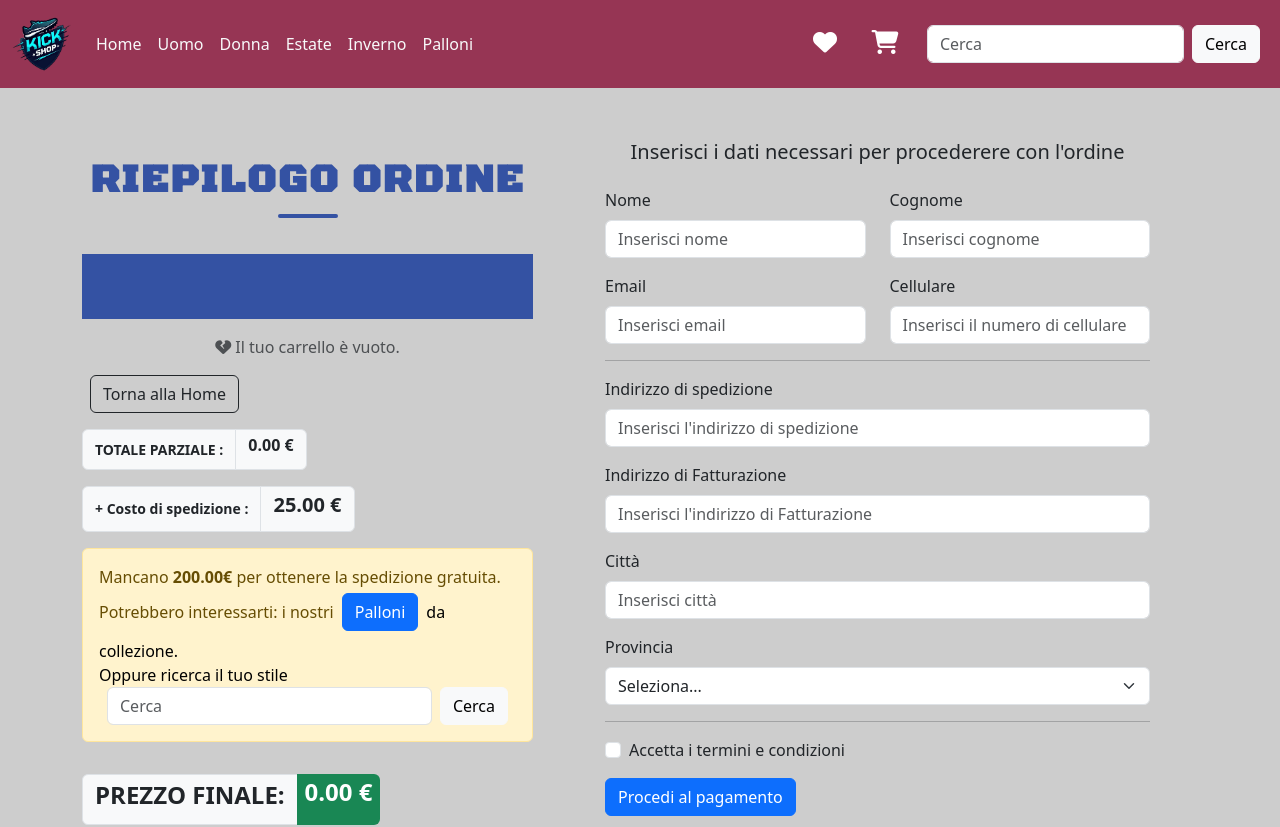
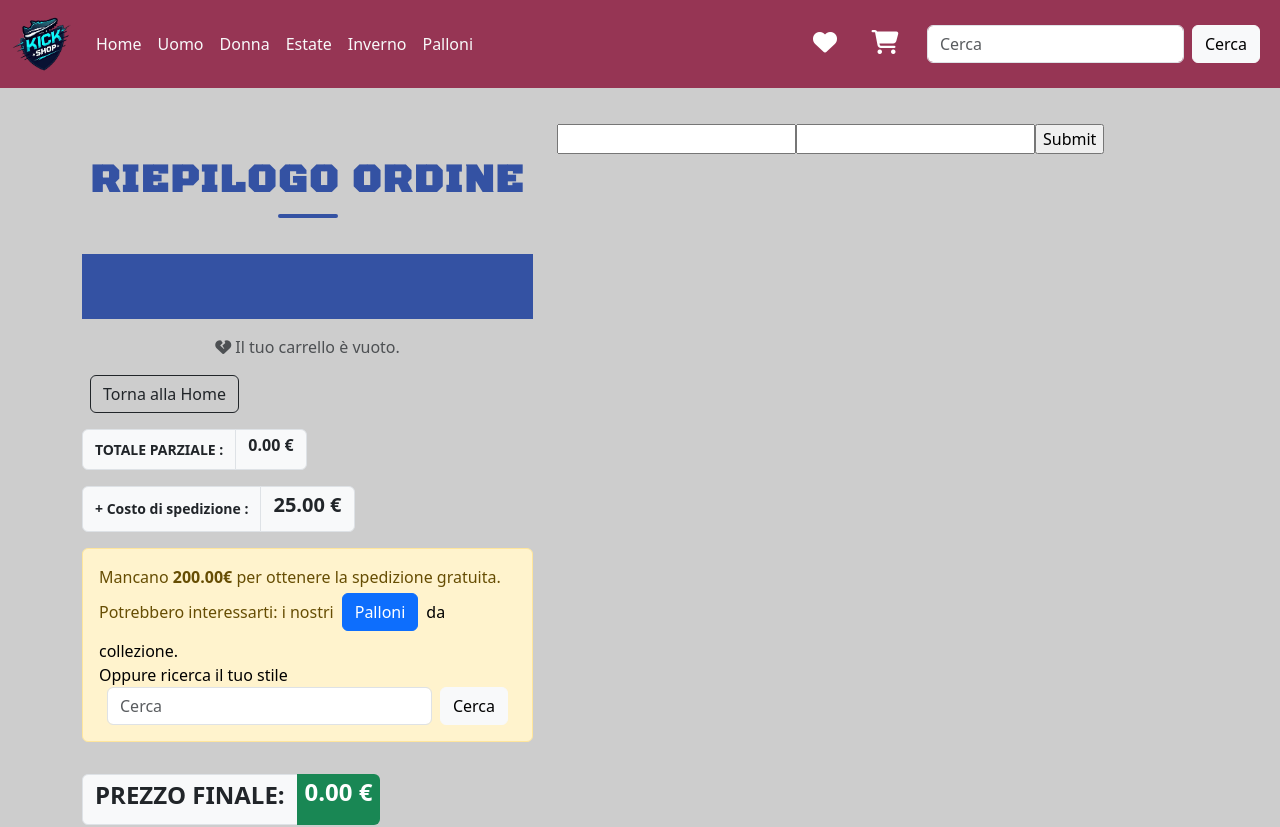
Before and after one commit to francescodelmonaco/kick-shop, a React (Vite) app in the folder Frontend/: page /checkout in a window 1280 px wide. Shown: the top 827 px of the page. Built offline with nearby package versions, Linux system fonts and the light colour scheme.

Commit message:
fix: integrate react-hook-form for improved form handling in CheckoutForm

```diff
--- a/Frontend/package.json
+++ b/Frontend/package.json
@@ -16,6 +16,7 @@
     "react": "^19.0.0",
     "react-bootstrap": "^2.10.9",
     "react-dom": "^19.0.0",
+    "react-hook-form": "^7.55.0",
     "react-router-dom": "^7.4.0"
   },
   "devDependencies": {
--- a/Frontend/src/components/CheckoutForm.jsx
+++ b/Frontend/src/components/CheckoutForm.jsx
@@ -1,264 +1,24 @@
-import Button from 'react-bootstrap/Button';
-import Col from 'react-bootstrap/Col';
-import Form from 'react-bootstrap/Form';
-import Row from 'react-bootstrap/Row';
-import { useGlobalContext } from '../context/GlobalContext';
-import { useNavigate } from 'react-router-dom';
-
-import { useState } from 'react';
+import { useForm } from "react-hook-form";
 
 export default function CheckoutForm() {
-    const { submitCheckout, formData, setFieldValue } = useGlobalContext();
-    const navigate = useNavigate();
+  const { register, formState: { errors }, handleSubmit } = useForm();
+  const onSubmit = (data) => console.log(data);
 
-    // Stato di validazione per i campi
-    const [validated, setValidated] = useState(false);
+  return (
+    <form onSubmit={handleSubmit(onSubmit)}>
+      <input
+        {...register("firstName", { required: true })}
+        aria-invalid={errors.firstName ? "true" : "false"}
+      />
+      {errors.firstName?.type === 'required' && <p role="alert">First name is required</p>}
 
-    // Chiamata alla funzione submitCheckout passando l'evento e navigate
-    const handleSubmit = (e) => {
-        const form = e.currentTarget;
+      <input
+        {...register("mail", { required: "Email Address is required" })}
+        aria-invalid={errors.mail ? "true" : "false"}
+      />
+      {errors.mail && <p role="alert">{errors.mail?.message}</p>}
 
-        // Verifica la validità dei campi prima di inviare
-        if (form.checkValidity() === false) {
-            e.preventDefault();
-            e.stopPropagation();
-        }
-
-        setValidated(true);
-        submitCheckout(e, navigate);
-    };
-
-    return (
-        <Form
-            className='py-3 w-100 px-3 px-md-5'
-            onSubmit={handleSubmit}
-            noValidate
-            validated={validated}
-        >
-            <h5 className='text-center pb-3'>Inserisci i dati necessari per procederere con l'ordine</h5>
-            <Row className="mb-3">
-                <Form.Group as={Col} controlId="userName">
-                    <Form.Label>Nome</Form.Label>
-                    <Form.Control
-                        name='userName'
-                        onChange={setFieldValue}
-                        value={formData.userName}
-                        type="text"
-                        placeholder="Inserisci nome"
-                        required
-                        isInvalid={validated && !formData.userName}
-                    />
-                    <Form.Text className="invalid-feedback">
-                        Questo campo è obbligatorio.
-                    </Form.Text>
-                </Form.Group>
-
-                <Form.Group as={Col} controlId="userSurname">
-                    <Form.Label>Cognome</Form.Label>
-                    <Form.Control
-                        name="userSurname"
-                        onChange={setFieldValue}
-                        value={formData.userSurname}
-                        type="text"
-                        placeholder="Inserisci cognome"
-                        required
-                        isInvalid={validated && !formData.userSurname}
-                    />
-                    <Form.Text className="invalid-feedback">
-                        Questo campo è obbligatorio.
-                    </Form.Text>
-                </Form.Group>
-            </Row>
-
-            <Row className="mb-3">
-                <Form.Group as={Col} controlId="userEmail">
-                    <Form.Label>Email</Form.Label>
-                    <Form.Control
-                        name="userEmail"
-                        onChange={setFieldValue}
-                        value={formData.userEmail}
-                        type="email"
-                        placeholder="Inserisci email"
-                        required
-                        isInvalid={validated && !formData.userEmail}
-                    />
-                    <Form.Text className="invalid-feedback">
-                        Questo campo è obbligatorio.
-                    </Form.Text>
-                </Form.Group>
-
-                <Form.Group as={Col} controlId="telephone">
-                    <Form.Label>Cellulare</Form.Label>
-                    <Form.Control
-                        name="telephone"
-                        onChange={setFieldValue}
-                        value={formData.telephone}
-                        type="phone"
-                        placeholder="Inserisci il numero di cellulare"
-                        required
-                        isInvalid={validated && !formData.telephone}
-                    />
-                    <Form.Text className="invalid-feedback">
-                        Questo campo è obbligatorio.
-                    </Form.Text>
-                </Form.Group>
-            </Row>
-
-            <hr />
-
-            <Form.Group className="mb-3" controlId="addressShipping">
-                <Form.Label>Indirizzo di spedizione</Form.Label>
-                <Form.Control
-                    name="addressShipping"
-                    onChange={setFieldValue}
-                    value={formData.addressShipping}
-                    type="text"
-                    placeholder="Inserisci l'indirizzo di spedizione"
-                    required
-                    isInvalid={validated && !formData.addressShipping}
-                />
-                <Form.Text className="invalid-feedback">
-                    Questo campo è obbligatorio.
-                </Form.Text>
-            </Form.Group>
-
-            <Form.Group as={Col} className="mb-3" controlId="addressInvoice">
-                <Form.Label>Indirizzo di Fatturazione</Form.Label>
-                <Form.Control
-                    name="addressInvoice"
-                    onChange={setFieldValue}
-                    value={formData.addressInvoice}
-                    type="text"
-                    placeholder="Inserisci l'indirizzo di Fatturazione"
-                />
-            </Form.Group>
-
-            <Form.Group as={Col} className="mb-3" controlId="city">
-                <Form.Label>Città</Form.Label>
-                <Form.Control
-                    name="city"
-                    onChange={setFieldValue}
-                    value={formData.city}
-                    type="text"
-                    placeholder="Inserisci città"
-                    required
-                    isInvalid={validated && !formData.city}
-                />
-                <Form.Text className="invalid-feedback">
-                    Questo campo è obbligatorio.
-                </Form.Text>
-            </Form.Group>
-
-            <Form.Group as={Col} controlId="province">
-                <Form.Label>Provincia</Form.Label>
-                <Form.Select
-                    name="province"
-                    onChange={setFieldValue}
-                    value={formData.province}
-                    required
-                    isInvalid={validated && (!formData.province || formData.province === "")}
-                >
-                    <option value="">Seleziona...</option>
-                    <option>Agrigento</option>
-                    <option>Alessandria</option>
-                    <option>Ancona</option>
-                    <option>Aosta</option>
-                    <option>Arezzo</option>
-                    <option>Ascoli Piceno</option>
-                    <option>Asti</option>
-                    <option>Avellino</option>
-                    <option>Barletta-Andria-Trani</option>
-                    <option>Belluno</option>
-                    <option>Benevento</option>
-                    <option>Bergamo</option>
-                    <option>Biella</option>
-                    <option>Bologna</option>
-                    <option>Bolzano</option>
-                    <option>Brescia</option>
-                    <option>Brindisi</option>
-                    <option>Cagliari</option>
-                    <option>Caltanissetta</option>
-                    <option>Campobasso</option>
-                    <option>Catania</option>
-                    <option>Catanzaro</option>
-                    <option>Chieti</option>
-                    <option>Como</option>
-                    <option>Cosenza</option>
-                    <option>Cremona</option>
-                    <option>Crotone</option>
-                    <option>Enna</option>
-                    <option>Fermo</option>
-                    <option>Ferrara</option>
-                    <option>Firenze</option>
-                    <option>Foggia</option>
-                    <option>Forlì-Cesena</option>
-                    <option>Frosinone</option>
-                    <option>Genova</option>
-                    <option>Gorizia</option>
-                    <option>Grosseto</option>
-                    <option>Imperia</option>
-                    <option>Isernia</option>
-                    <option>La Spezia</option>
-                    <option>L'Aquila</option>
-                    <option>Latina</option>
-                    <option>Livorno</option>
-                    <option>Lodi</option>
-                    <option>Lucca</option>
-                    <option>Macerata</option>
-                    <option>Mantova</option>
-                    <option>Massa-Carrara</option>
-                    <option>Matera</option>
-                    <option>Messina</option>
-                    <option>Milano</option>
-                    <option>Modena</option>
-                    <option>Monza e Brianza</option>
-                    <option>Napoli</option>
-                    <option>Novara</option>
-                    <option>Nuoro</option>
-                    <option>Oristano</option>
-                    <option>Padova</option>
-                    <option>Palermo</option>
-                    <option>Parma</option>
-                    <option>Pavia</option>
-                    <option>Perugia</option>
-                    <option>Pescara</option>
-                    <option>Piacenza</option>
-                    <option>Pisa</option>
-                    <option>Potenza</option>
-                    <option>Prato</option>
-                    <option>Ragusa</option>
-                    <option>Ravenna</option>
-                    <option>Reggio Calabria</option>
-                    <option>Reggio Emilia</option>
-                    <option>Rieti</option>
-                    <option>Rimini</option>
-                    <option>Roma</option>
-                    <option>Salerno</option>
-                    <option>Sassari</option>
-                    <option>Savona</option>
-                    <option>Siena</option>
-                    <option>Sondrio</option>
-                    <option>Taranto</option>
-                    <option>Teramo</option>
-                    <option>Vibo Valentia</option>
-                    <option>Vicenza</option>
-                    <option>Viterbo</option>
-                </Form.Select>
-                <Form.Text className="invalid-feedback">
-                    Seleziona una provincia valida.
-                </Form.Text>
-            </Form.Group>
-
-
-            <hr />
-
-            <Form.Group className="mb-3" id="formGridCheckbox">
-                <Form.Check type="checkbox" label="Accetta i termini e condizioni" />
-            </Form.Group>
-
-            <Button variant="primary" type="submit">
-                Procedi al pagamento
-            </Button>
-        </Form>
-    )
-};
+      <input type="submit" />
+    </form>
+  );
+}
```
Also changed, not shown: 1 other file (tests, documents, lock files or other folders).
